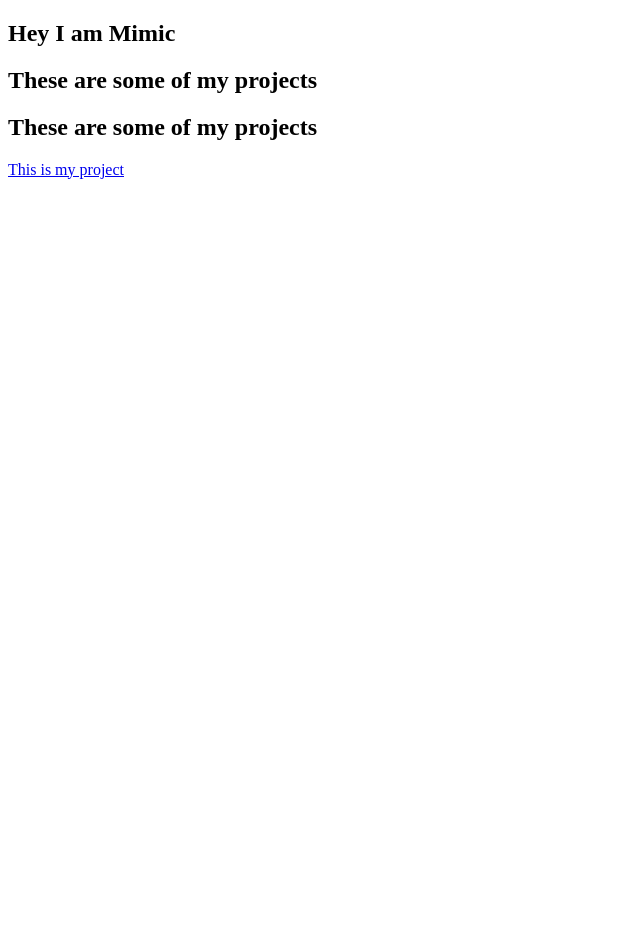
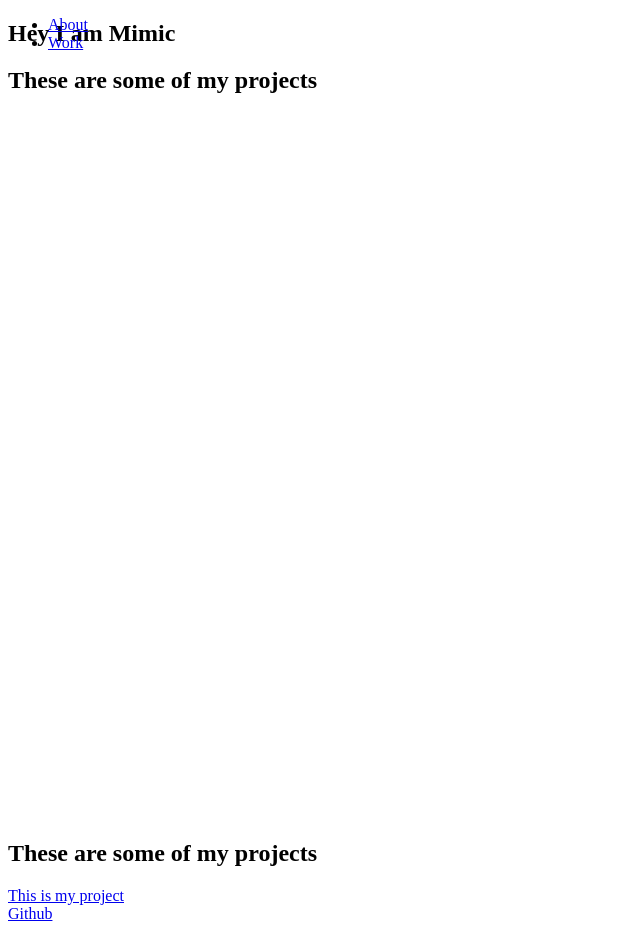
Before and after one commit to ernestkorir/MicroverseColboWithSmith, a plain HTML site: page fcc-test-suite-template-master/index.html in a window 1280 px wide. Shown: the whole page, without its empty margins (0-640 px from the left). Before the commit the page ends 800 px from the top, so only its background shows below. Drawn offline with Linux system fonts and the light colour scheme.

Commit message:
passed the 12 tests

```diff
--- a/fcc-test-suite-template-master/css/style.css
+++ b/fcc-test-suite-template-master/css/style.css
@@ -0,0 +1,14 @@
+@media only screen and (max-width: 600px){
+ * {
+    margin:0;
+ }
+}
+
+#welcome-section {
+    height: 100vh;
+}
+
+#navbar {
+    position: fixed;
+    top: 0;
+}
--- a/fcc-test-suite-template-master/index.html
+++ b/fcc-test-suite-template-master/index.html
@@ -9,6 +9,12 @@
   <body>
     <script src="https://cdn.freecodecamp.org/testable-projects-fcc/v1/bundle.js"></script>
 
+    <nav id="navbar">
+    <ul id="nav-list">
+      <li><a href="#welcome-section">About</a></li>
+      <li><a href="#projects">Work</a></li>
+    </ul>
+  </nav>
     <section id="welcome-section">
       <h1>Hey I am Mimic</h1>
       <h2 class="projects-section-header">These are some of my projects</h2>
@@ -16,8 +22,11 @@
 
     <section id="projects" class="project-tile">
     <h2 class="projects-section-header">These are some of my projects</h2>
+    <div class="project-tile"></div>
     <a href="https://codepen.io/freeCodeCamp/full/zNqgVx">This is my project</a>
     </section>
+
+    <a href="#" target="_blank" id="profile-link">Github</a>
 
     <script  src="js/index.js"></script>
   </body>
```
